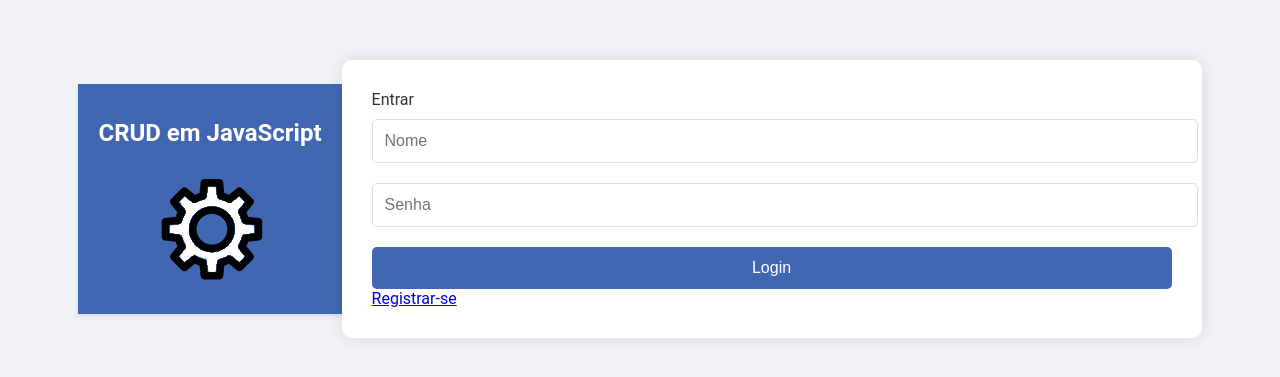
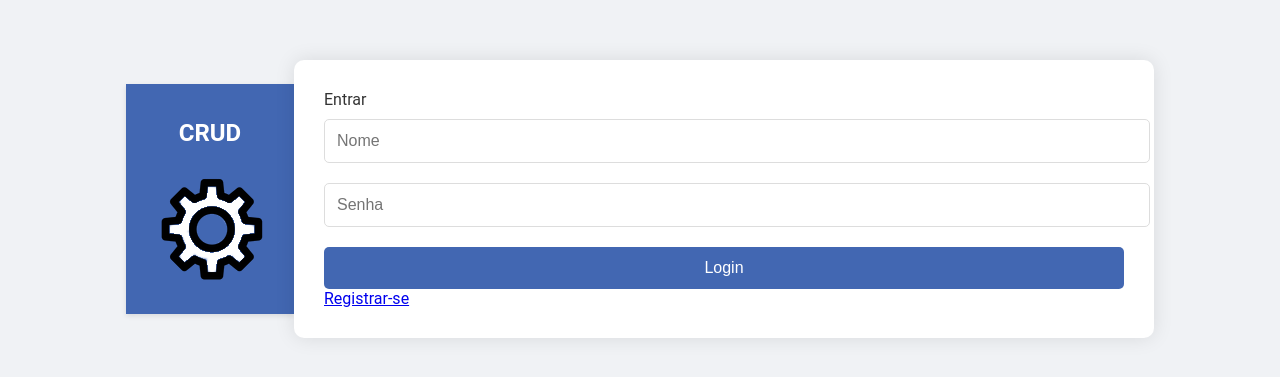
Before and after one commit to Davidcd1/crud-em-javascript, a plain HTML site: page index.html in a window 1280 px wide. Shown: the part 201-578 px from the top of the page. Drawn offline with Linux system fonts and the light colour scheme.

Commit message:
Update index.html

```diff
--- a/index.html
+++ b/index.html
@@ -11,7 +11,7 @@
         <header>
             <nav>
                 <div>
-                    <h1 id="title">CRUD em JavaScript</h1>
+                    <h1 id="title">CRUD</h1>
                 </div>
             </nav>
             <div class="conf">
```
